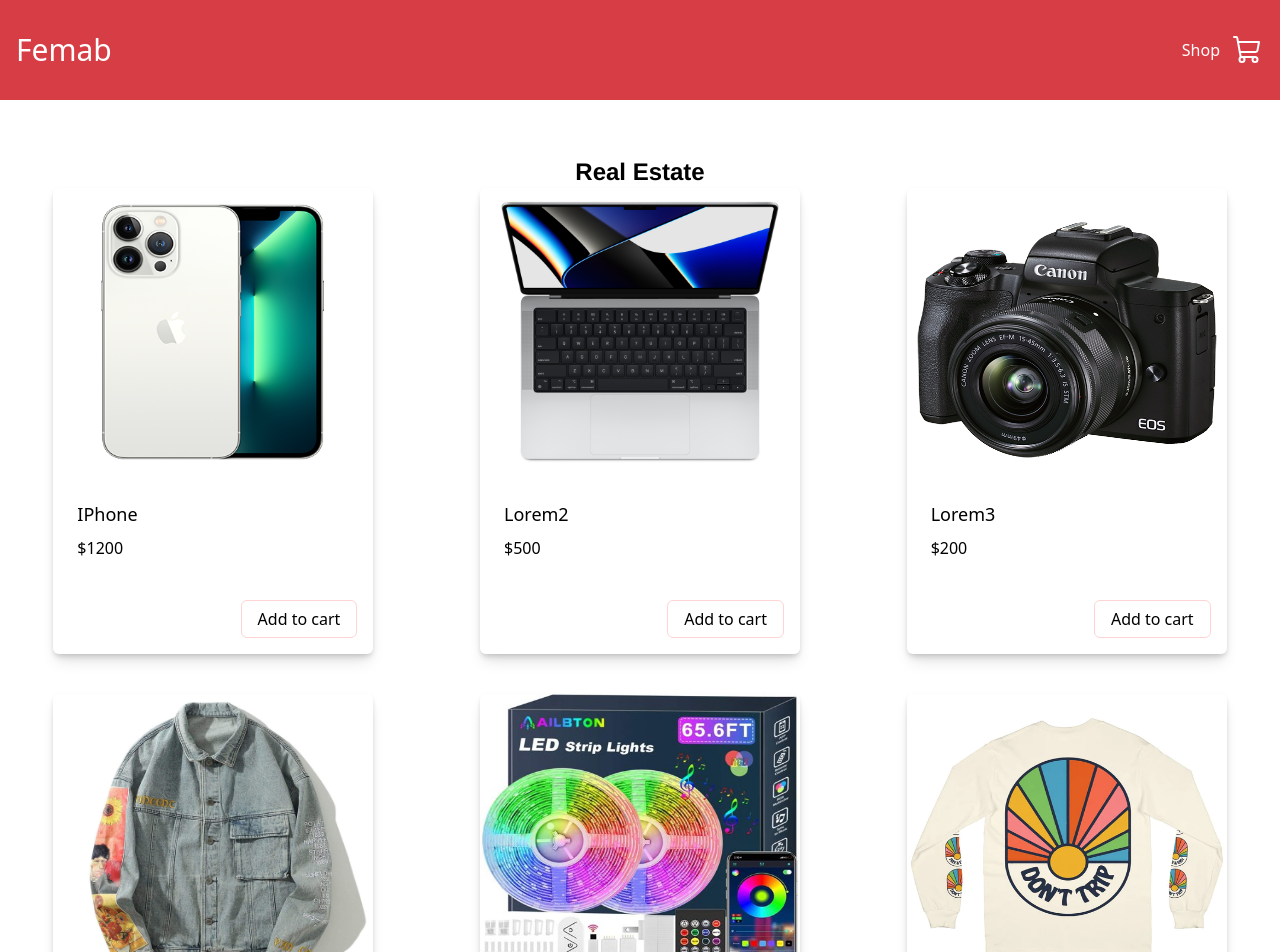
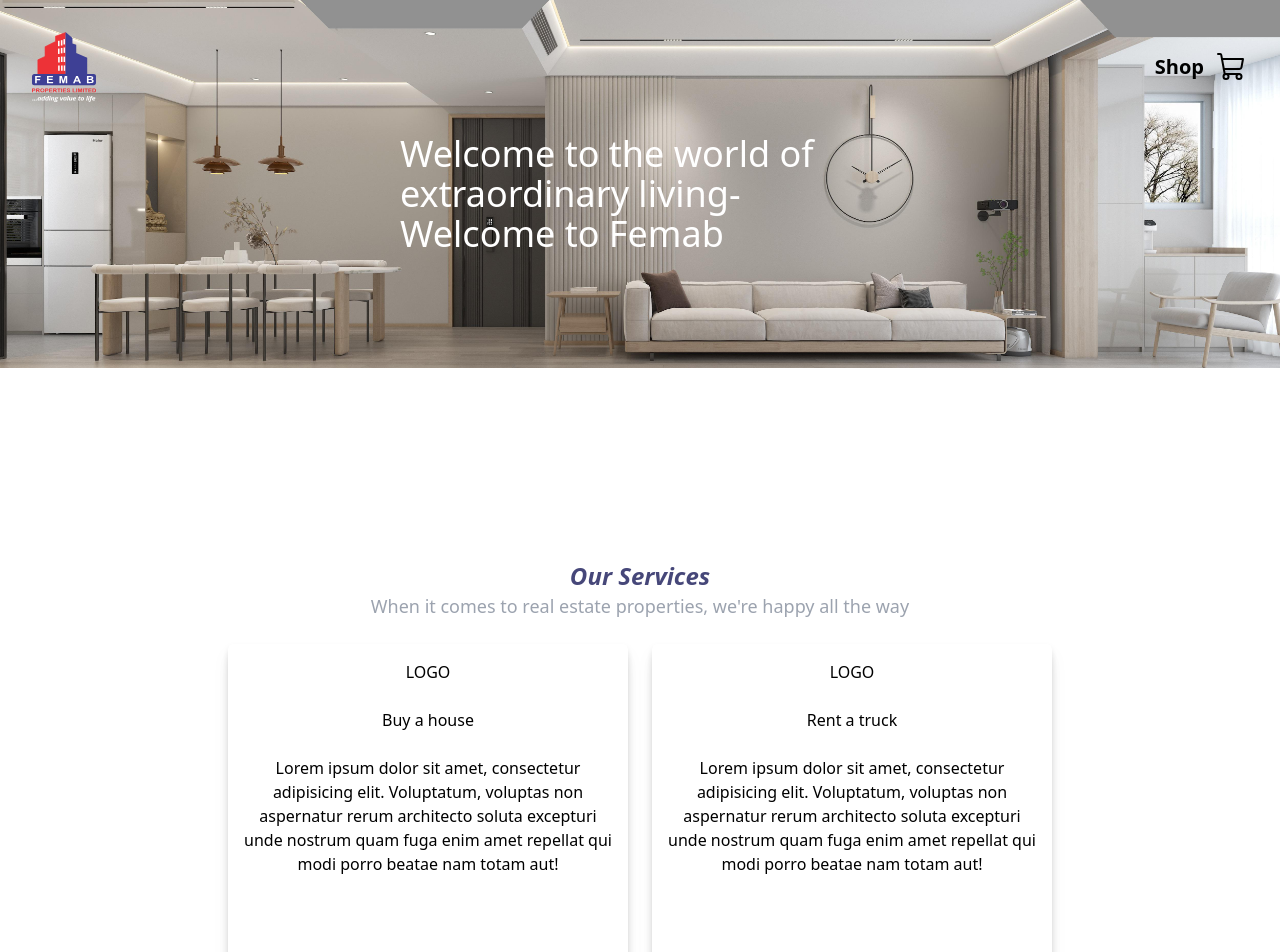
Before and after one commit to AgudaD/E-cart, a React (Vite) app: page / in a window 1280 px wide. Shown: the top 952 px of the page. Built offline with nearby package versions, Linux system fonts and the light colour scheme; a web font is replaced by a local one.

Commit message:
new commit

```diff
--- a/src/App.jsx
+++ b/src/App.jsx
@@ -3,15 +3,16 @@
 import Cart from "./pages/cart/Cart";
 import Navbar from "./components/Navbar";
 import ShopContextProvider from "./context/ShopContext";
+import Home from "./pages/Home";
 
 function App() {
   return (
     <div>
       <ShopContextProvider>
         <Router>
-          <Navbar />
           <Routes>
-            <Route exact path="/" element={<Homepage />} />
+            <Route exact path="/" element={<Home />} />
+            <Route path="/homepage" element={<Homepage />} />
             <Route path="/cart" element={<Cart />} />
           </Routes>
         </Router>
--- a/src/components/Navbar.jsx
+++ b/src/components/Navbar.jsx
@@ -1,16 +1,15 @@
 import { Link } from "react-router-dom"
 import { ShoppingCart } from "phosphor-react"
-import logo from '../assets/FemabLogo.svg'
 
 const Navbar = () => {
   return (
-    <div className="bg-[#D73D45] text-white flex justify-between items-center px-4 py-8">
+    <div className="bg-[#6061A9] text-white flex justify-between items-center px-4 py-8">
       <div className="flex items-center gap-3">
         <Link to="/" className="text-3xl">Femab</Link>
         {/* <img src={logo} alt="" className="w-16" /> */}
       </div>
       <div className="flex items-center gap-3">
-        <Link to="/">Shop</Link>
+        <Link to="/homepage">Shop</Link>
         <Link to="/cart">
             <ShoppingCart size={32} color="white"/>
         </Link>
--- /dev/null
+++ b/src/pages/Home.jsx
@@ -0,0 +1,51 @@
+import logo from '../assets/FemabLogo.svg'
+import { Link } from "react-router-dom";
+import { ShoppingCart } from "phosphor-react";
+
+const Home = () => {
+  return (
+    <div>
+      <div className=" bg-chairset bg-no-repeat bg-contain h-[35rem] text-black">
+        <div className="flex justify-between items-center p-8">
+          <div className="flex items-center gap-3">
+            <Link to="/">
+                <img src={logo} alt="" className="w-16" />
+            </Link>
+          </div>
+          <div className="flex items-center gap-3">
+            <Link to="/homepage" className="text-xl font-semibold">Shop</Link>
+            <Link to="/cart">
+              <ShoppingCart size={32} color="black" />
+            </Link>
+          </div>
+        </div>
+        <div className='px-8 flex justify-center items-center'>
+            <p className='text-4xl text-white max-w-[30rem]'>Welcome to the world of extraordinary living- Welcome to Femab</p>
+        </div>
+      </div>
+      <div className='text-center mb-6'>
+        <p className='italic text-2xl text-[#464779] font-semibold'>Our Services</p>
+        <p className='text-gray-400 text-lg'>When it comes to real estate properties, we're happy all the way</p>
+      </div>
+
+      <div className='flex justify-center items-center gap-6 px-8 mb-12'>
+        <div className='bg-white max-w-[25rem] h-[25rem] p-4 space-y-6 text-center rounded-md shadow-lg drop-shadow-lg'>
+            <p>LOGO</p>
+            <p>Buy a house</p>
+            <p>
+                Lorem ipsum dolor sit amet, consectetur adipisicing elit. Voluptatum, voluptas non aspernatur rerum architecto soluta excepturi unde nostrum quam fuga enim amet repellat qui modi porro beatae nam totam aut!
+            </p>
+        </div>
+        <div className='bg-white max-w-[25rem] h-[25rem] p-4 space-y-6 text-center rounded-md shadow-lg drop-shadow-lg'>
+            <p>LOGO</p>
+            <p>Rent a truck</p>
+            <p>
+                Lorem ipsum dolor sit amet, consectetur adipisicing elit. Voluptatum, voluptas non aspernatur rerum architecto soluta excepturi unde nostrum quam fuga enim amet repellat qui modi porro beatae nam totam aut!
+            </p>
+        </div>
+      </div>
+    </div>
+  );
+};
+
+export default Home;
--- a/src/pages/cart/Cart.jsx
+++ b/src/pages/cart/Cart.jsx
@@ -30,7 +30,7 @@
       <div className="flex flex-col items-center mt-6 space-y-4">
         <p className="text-center">Subtotal: ${totalAmount}</p>
         <div className="flex items-center gap-3">
-          <button className="border-2 border-black rounded-md px-4 py-2 hover:bg-gray-300 transition-all duration-300 ease-in" onClick={() => navigate("/")}>Continue Shopping</button>
+          <button className="border-2 border-black rounded-md px-4 py-2 hover:bg-gray-300 transition-all duration-300 ease-in" onClick={() => navigate("/homepage")}>Continue Shopping</button>
           <button className="border-2 border-black rounded-md px-4 py-2 hover:bg-gray-300 transition-all duration-300 ease-in">Checkout</button>
         </div>
       </div> : <p>Empty Cart</p>
--- a/tailwind.config.js
+++ b/tailwind.config.js
@@ -9,6 +9,9 @@
       fontFamily: {
         'helvetica': ['Helvetica', 'sans serif']
       },
+      backgroundImage: {
+        'chairset': "url('/src/assets/chair1.jpg')"
+      }
     },
   },
   plugins: [],
```
Also changed, not shown: src/assets/chair1.jpg (added).
